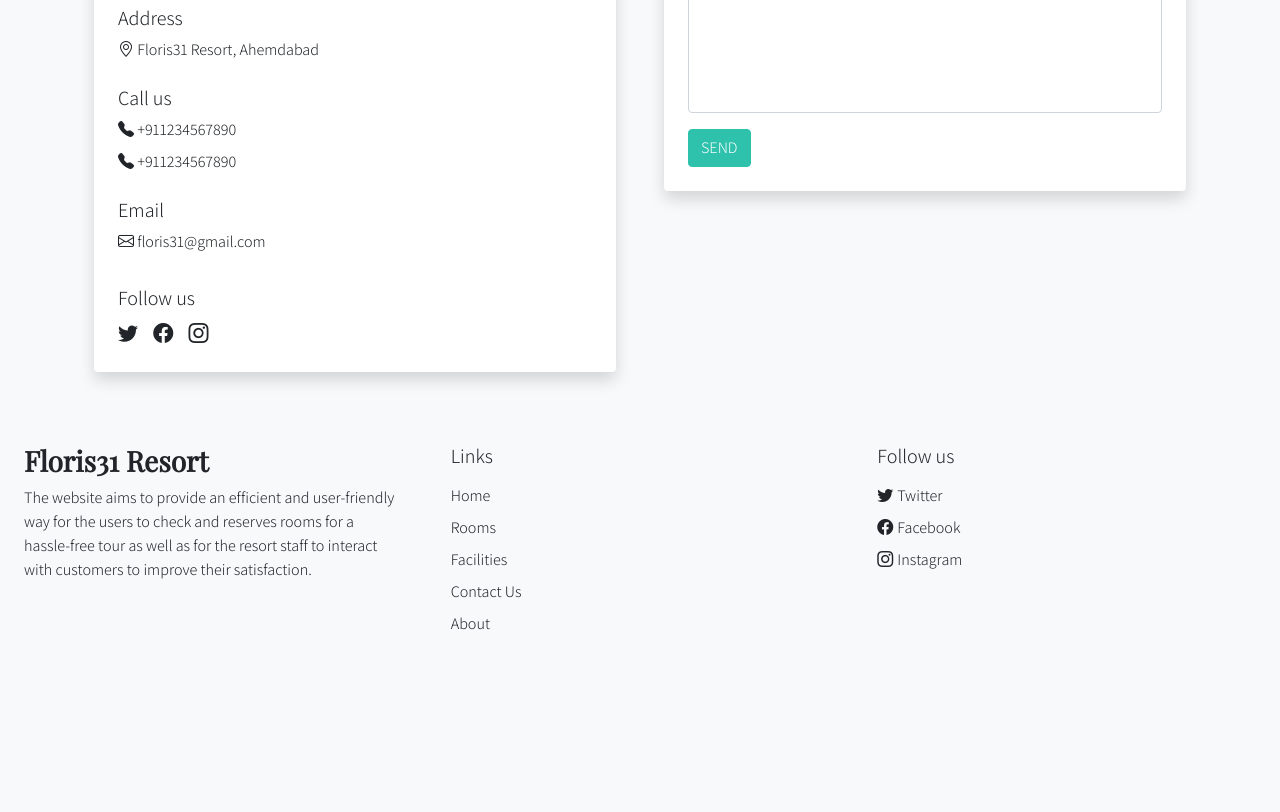
After one commit to Vishwparmar/floris31website, a PHP site: page /Contact_page.php in a window 1280 px wide. The commit adds this page. Shown: the part 717-1529 px from the top of the page. Run offline with PHP 8.4, Linux system fonts and the light colour scheme; some web fonts are replaced.

Commit message:
Contact_page Added

```diff
--- /dev/null
+++ b/Contact_page.php
@@ -0,0 +1,91 @@
+<!DOCTYPE html>
+<html lang="en">
+<head>
+    <meta charset="UTF-8">
+    <meta name="viewport" content="width=device-width, initial-scale=1.0">
+    <title>Floris31 Resort - CONTACT US</title>
+    <link rel="stylesheet" href="https://cdn.jsdelivr.net/npm/swiper@11/swiper-bundle.min.css"/>
+    <?php require('include/links.php'); ?>
+</head>
+<body class="bg-light"><!--navbar-->
+    <?php require('include/header.php'); ?>
+<!-- Our facilities -->
+    <div class="my-5 px-4">
+        <h2 class="fw-bold h-font text-center">CONTACT US</h2>
+        <div class="h-line bg-dark"></div>
+        <p class="text-center mt-3">
+        The resort boasts a range of top-notch facilities, ensuring a delightful and comfortable stay for guests. The lush and well-maintained grounds feature a sparkling swimming pool, perfect for a refreshing dip or lazy lounging under the sun. For fitness enthusiasts, a well-equipped gym is available to keep up with workout routines. Indulge in culinary delights at the on-site restaurant, offering a diverse menu of delectable dishes. The resort also provides a rejuvenating spa for relaxation and pampering. With friendly staff, scenic views, and these amenities, the resort promises a memorable and enjoyable retreat for all its visitors.
+        </p>
+    </div>
+    <div class="container">
+        <div class="row">
+            <div class="col-lg-6 col-md-6 mb-5 px-4">
+
+                <div class="bg-white rounded shadow p-4">
+                <iframe class="w-100 rounded md-4" height="350" src="https://www.google.com/maps/embed?pb=!1m18!1m12!1m3!1d230661.04484231502!2d81.6367733161178!3d25.402171897790073!2m3!1f0!2f0!3f0!3m2!1i1024!2i768!4f13.1!3m3!1m2!1s0x398534c9b20bd49f%3A0xa2237856ad4041a!2sPrayagraj%2C%20Uttar%20Pradesh!5e0!3m2!1sen!2sin!4v1700845113956!5m2!1sen!2sin" loading="lazy"></iframe>
+
+                <h5>Address</h5>
+                <a href="https://maps.app.goo.gl/EJpPmQ5CbaJxd4Ag7" target="_blank" class="d-inline-block text-decoration-none text-dark md-2">
+                    <i class="bi bi-geo-alt"></i> Floris31 Resort, Ahemdabad
+                </a>
+
+                <h5 class="mt-4">Call us</h5>
+                <a href="tel: +911234567890" class="d-inline-block mb-2 text-decoration-none text-dark">
+                    <i class="bi bi-telephone-fill"></i> +911234567890
+                </a>
+                <br>
+                <a href="tel: +911234567890" class="d-inline-block text-decoration-none text-dark">
+                    <i class="bi bi-telephone-fill"></i> +911234567890
+                </a>
+
+                <h5 class="mt-4">Email</h5>
+                <a href="mailto: floris31@gmail.com" class="d-inline-block mb-2 text-decoration-none text-dark">
+                    <i class="bi bi-envelope"></i> floris31@gmail.com
+                </a>
+
+                  <h5 class="mt-4">Follow us</h5>
+                    <a href="#" class="d-inline-block text-dark fs-5 me-2">
+                        <i class="bi bi-twitter me-1"></i>
+                    </a>
+                    <a href="#" class="d-inline-block text-dark fs-5 me-2">
+                        <i class="bi bi-facebook me-1"></i>
+                    </a>
+                    <a href="#" class="d-inline-block text-dark fs-5">
+                        <i class="bi bi-instagram me-1"></i>
+                    </a>
+                </div>
+            </div>
+            <div class="col-lg-6 col-md-6 mb-5 px-4">
+                <div class="bg-white rounded shadow p-4">
+            <form>
+                <h5>Send a message</h5>
+                <div class="mt-3">
+                    <label class="form-label" style="font-weight: 500;">Name</label>
+                    <input type="text" class="form-control shadow-none">
+                </div>
+                <div class="mt-3">
+                    <label class="form-label" style="font-weight: 500;">Email</label>
+                    <input type="email" class="form-control shadow-none">
+                </div>
+                <div class="mt-3">
+                    <label class="form-label" style="font-weight: 500;">Subject</label>
+                    <input type="text" class="form-control shadow-none">
+                </div>
+                <div class="mt-3">
+                    <label class="form-label" style="font-weight: 500;">Message</label>
+                    <textarea class="form-control shadow-none" rows="5" style="resize: none;"></textarea>
+                </div>
+                <button type="submit" class="btn text-white custom-bg mt-3">SEND</button>
+            </form>
+                </div>
+            </div>
+        </div>
+    </div>
+   <!-- Footer -->
+    <?php require('include/footer.php'); ?>
+
+    <br><br><br>
+    <br><br><br>
+
+</body>
+</html>
--- a/facilities_page.php
+++ b/facilities_page.php
@@ -166,7 +166,7 @@
               	</div>
               </div>
               <div class="media-body p-2 mt-2">
-                <h3 class="heading mb-3" style="font-size: 23px !important;">Wheelchairl</h3>
+                <h3 class="heading mb-3" style="font-size: 23px !important;">Wheelchair available</h3>
 
               </div>
             </div>
--- a/include/header.php
+++ b/include/header.php
@@ -16,10 +16,10 @@
             <a class="nav-link me-2" href="rooms_page.php">Rooms</a>
             </li>
             <li class="nav-item">
-            <a class="nav-link me-2" href="facilities.php">Facilities</a>
+            <a class="nav-link me-2" href="facilities_page.php">Facilities</a>
             </li>
             <li class="nav-item">
-            <a class="nav-link me-2" href="#">Contact us</a>
+            <a class="nav-link me-2" href="Contact_page.php">Contact us</a>
             </li>
             <li class="nav-item">
             <a class="nav-link" href="aboutUs_page.php">About Us</a>
```
Also changed, not shown: index.php (+36 -2 lines), images/Rooms/room2.png.
